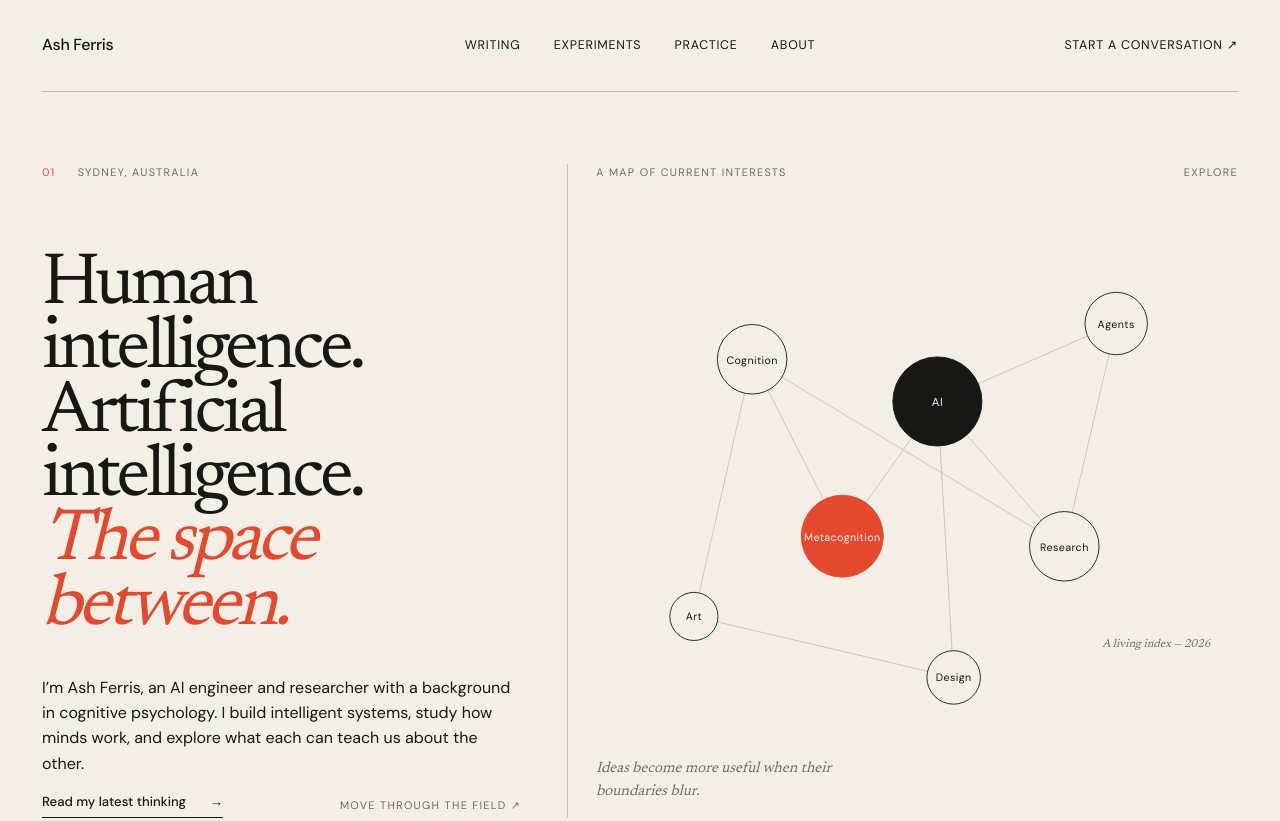
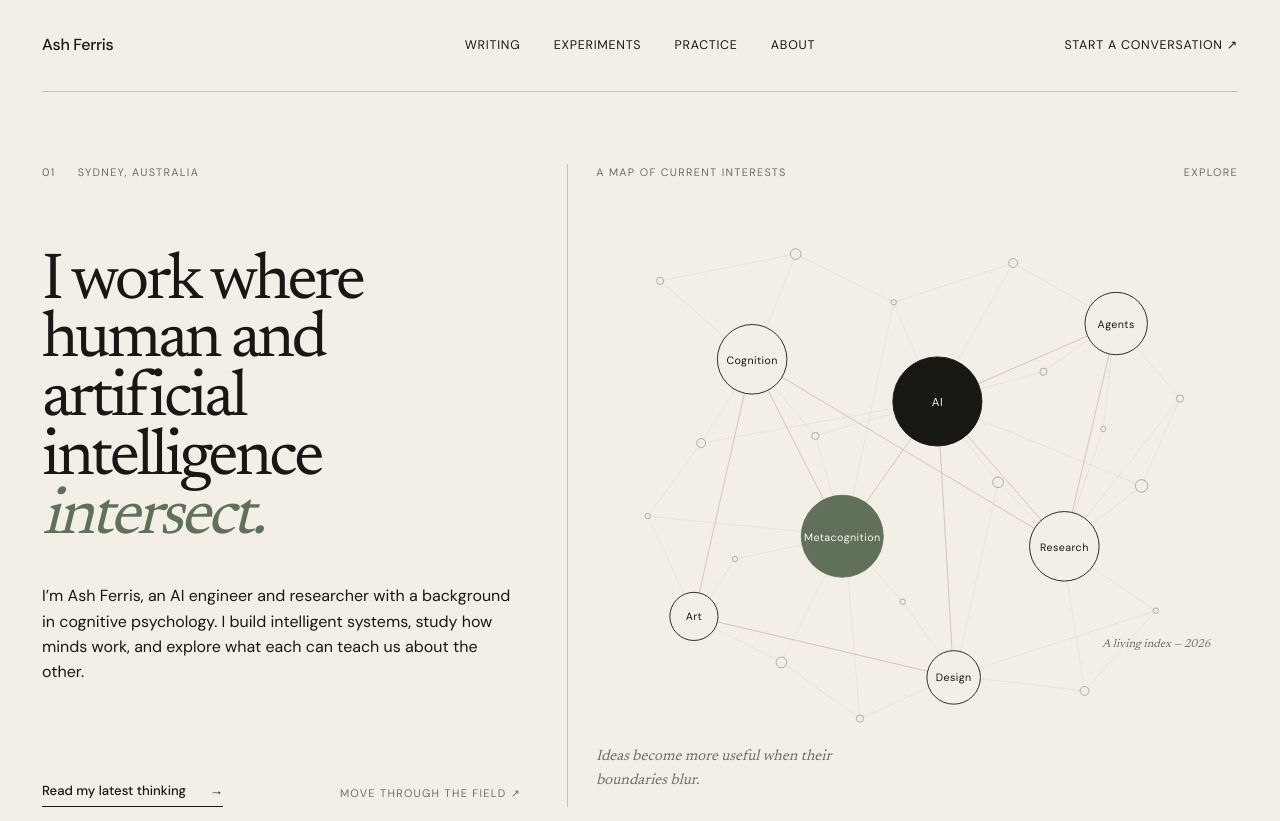
Before and after one commit to ashjferris/ashjferris.github.io, a website: page index.html in a window 1280 px wide. Shown: the top 821 px of the page. Drawn offline with Linux system fonts and the light colour scheme.

Commit message:
Refine site design and add practice page

```diff
--- a/css/style.css
+++ b/css/style.css
@@ -4,7 +4,7 @@
   --ink: #171714;
   --stone: #716d63;
   --rule: #c9c2b4;
-  --accent: #e4492e;
+  --accent: #60705a;
   --serif: "Newsreader", Georgia, serif;
   --sans: "DM Sans", "Helvetica Neue", Arial, sans-serif;
   --page: min(100% - 84px, 1516px);
@@ -30,7 +30,7 @@ a:focus-visible, button:focus-visible { outline: 2px solid var(--accent); outlin
 .eyebrow, .section-index, .kicker, .feature-meta, .field-heading, .microcopy { color: var(--stone); font-size: .68rem; letter-spacing: .12em; text-transform: uppercase; }
 .eyebrow span { color: var(--accent); margin-right: 18px; }
 h1, h2, h3, p { margin-top: 0; }
-h1 { max-width: 690px; margin: 62px 0 36px; font-family: var(--serif); font-size: clamp(3.5rem, 5.7vw, 6.55rem); font-weight: 400; line-height: .88; letter-spacing: -.055em; }
+h1 { max-width: 690px; margin: 62px 0 36px; font-family: var(--serif); font-size: clamp(3.2rem, 5.1vw, 5.8rem); font-weight: 400; line-height: .9; letter-spacing: -.05em; }
 h1 em { color: var(--accent); font-weight: 400; }
 .hero-intro { max-width: 520px; font-size: clamp(1rem, 1.25vw, 1.22rem); line-height: 1.58; }
 .hero-links { width: 100%; margin-top: auto; display: flex; justify-content: space-between; align-items: center; gap: 24px; }
@@ -40,6 +40,9 @@ h1 em { color: var(--accent); font-weight: 400; }
 .field-heading { display: flex; justify-content: space-between; }
 .knowledge-field svg { display: block; width: 100%; height: auto; max-height: 650px; overflow: visible; }
 .graph-lines line { stroke: var(--rule); stroke-width: 1; transition: stroke .25s, stroke-width .25s; }
+.graph-mesh { pointer-events: none; }
+.mesh-lines line { stroke: var(--rule); stroke-width: .7; opacity: .48; }
+.mesh-nodes circle { fill: var(--paper); stroke: var(--stone); stroke-width: .8; opacity: .7; }
 .graph-node { cursor: pointer; transform-box: fill-box; transform-origin: center; }
 .graph-node circle { fill: var(--paper); stroke: var(--ink); stroke-width: 1; transition: fill .25s, stroke .25s, stroke-width .25s; }
 .graph-node text { fill: var(--ink); font-family: var(--sans); font-size: 12px; letter-spacing: .04em; pointer-events: none; }
@@ -56,14 +59,14 @@ h1 em { color: var(--accent); font-weight: 400; }
 .ruled-section { width: var(--page); margin: 0 auto; border-top: 1px solid var(--rule); }
 .manifesto { display: grid; grid-template-columns: 2fr 10fr; gap: 24px; padding: 98px 0 112px; }
 .manifesto > div { display: grid; grid-template-columns: 6fr 4fr; gap: 8%; }
-.manifesto h2, .experiments-title-row h2, .contact-panel h2 { font-family: var(--serif); font-size: clamp(2.5rem, 4.2vw, 5rem); font-weight: 400; line-height: .96; letter-spacing: -.045em; }
+.manifesto h2, .experiments-title-row h2, .contact-panel h2 { font-family: var(--serif); font-size: clamp(2.3rem, 3.7vw, 4.4rem); font-weight: 400; line-height: .98; letter-spacing: -.04em; }
 .manifesto p:not(.section-index) { max-width: 500px; font-size: 1.08rem; }
 
 .selected-grid { display: grid; grid-template-columns: 2fr 6fr 4fr; gap: 24px; padding: 35px 0 112px; }
 .section-heading h2 { max-width: 230px; margin-top: 48px; font-family: var(--serif); font-size: 1.8rem; font-weight: 400; line-height: 1.05; }
 .feature-writing { padding-right: 10%; }
 .feature-meta { display: flex; justify-content: space-between; padding-bottom: 18px; border-bottom: 1px solid var(--rule); }
-.feature-writing h3 { max-width: 780px; margin: 32px 0 26px; font-family: var(--serif); font-size: clamp(2.7rem, 4.4vw, 5.2rem); font-weight: 400; line-height: .98; letter-spacing: -.04em; }
+.feature-writing h3 { max-width: 780px; margin: 32px 0 26px; font-family: var(--serif); font-size: clamp(2.4rem, 3.8vw, 4.6rem); font-weight: 400; line-height: 1; letter-spacing: -.035em; }
 .feature-writing > p { max-width: 620px; color: var(--stone); }
 .selected-aside { border-left: 1px solid var(--rule); padding-left: 26px; }
 .selected-aside article { min-height: 220px; padding: 0 0 30px; }
@@ -73,7 +76,7 @@ h1 em { color: var(--accent); font-weight: 400; }
 
 .practice { display: grid; grid-template-columns: 2fr 4fr 6fr; gap: 24px; padding: 35px 0 118px; }
 .practice .section-heading { grid-column: 1 / 3; display: grid; grid-template-columns: 2fr 4fr; gap: 24px; }
-.practice .section-heading h2 { max-width: 520px; margin: 0; font-size: clamp(2rem, 3vw, 3.5rem); }
+.practice .section-heading h2 { max-width: 520px; margin: 0; font-size: clamp(1.9rem, 2.7vw, 3.1rem); }
 .practice-intro { grid-column: 3; max-width: 560px; padding-top: 64px; }
 .practice-list { grid-column: 3; margin-top: 48px; }
 .practice-list article { display: grid; grid-template-columns: 44px 1.2fr 2fr; gap: 18px; padding: 25px 0 20px; border-top: 1px solid var(--rule); }
@@ -112,17 +115,22 @@ h1 em { color: var(--accent); font-weight: 400; }
 /* Interior pages */
 .page-hero, .article-shell, .content-shell { width: var(--page); margin: 0 auto; }
 .page-hero { padding: 92px 0 100px; border-bottom: 1px solid var(--rule); display: grid; grid-template-columns: 2fr 7fr 3fr; gap: 24px; }
-.page-hero h1 { grid-column: 2; margin: 0; max-width: 900px; }
+.page-hero h1 { grid-column: 2; margin: 0; max-width: 900px; font-size: clamp(2.6rem, 3.8vw, 4.4rem); line-height: .96; }
 .page-hero > p:last-child { grid-column: 3; align-self: end; color: var(--stone); }
 .writing-list { width: var(--page); margin: 0 auto; padding-bottom: 100px; }
 .writing-item { display: grid; grid-template-columns: 2fr 7fr 3fr; gap: 24px; padding: 40px 0 50px; border-bottom: 1px solid var(--rule); }
-.writing-item h2 { margin: 0; font-family: var(--serif); font-size: clamp(2.1rem, 4vw, 4.8rem); font-weight: 400; line-height: .98; letter-spacing: -.04em; }
+.writing-item h2 { margin: 0; font-family: var(--serif); font-size: clamp(1.8rem, 3.1vw, 3.8rem); font-weight: 400; line-height: 1.02; letter-spacing: -.03em; }
 .writing-item aside { color: var(--stone); font-size: .84rem; }
+.practice-page { width: var(--page); margin: 0 auto 120px; border-top: 1px solid var(--rule); }
+.practice-page article { display: grid; grid-template-columns: 2fr 4fr 6fr; gap: 24px; padding: 32px 0 38px; border-bottom: 1px solid var(--rule); }
+.practice-page article > span { color: var(--accent); font-size: .7rem; }
+.practice-page h2 { margin: 0; font-family: var(--serif); font-size: clamp(1.8rem, 2.7vw, 3.1rem); font-weight: 400; line-height: 1; }
+.practice-page p { max-width: 560px; color: var(--stone); }
 .article-shell { display: grid; grid-template-columns: 2fr 7fr 3fr; gap: 24px; padding: 75px 0 120px; }
 .article-meta { color: var(--stone); font-size: .75rem; text-transform: uppercase; letter-spacing: .1em; }
 .article-body { grid-column: 2; max-width: 790px; }
 .article-body .standfirst { font-family: var(--serif); font-size: 1.75rem; line-height: 1.25; }
-.article-body h2 { margin: 70px 0 22px; font-family: var(--serif); font-size: 2.6rem; font-weight: 400; line-height: 1.05; }
+.article-body h2 { margin: 64px 0 22px; font-family: var(--serif); font-size: 2rem; font-weight: 400; line-height: 1.1; }
 .article-body h3 { margin-top: 42px; font-size: 1rem; text-transform: uppercase; letter-spacing: .08em; }
 .article-body p { font-family: var(--serif); font-size: 1.18rem; line-height: 1.7; }
 .article-aside { color: var(--stone); font-size: .78rem; }
@@ -150,6 +158,8 @@ h1 em { color: var(--accent); font-weight: 400; }
   .knowledge-field { border-left: 0; border-top: 1px solid var(--rule); padding: 25px 0 0; }
   .field-detail { left: 0; }
   .manifesto, .selected-grid, .practice, .contact-panel, .page-hero, .writing-item, .article-shell, .about-grid { grid-template-columns: 1fr 2fr; }
+  .practice-page article { grid-template-columns: 1fr 2fr; }
+  .practice-page article p { grid-column: 2; }
   .manifesto > div { grid-template-columns: 1fr; }
   .selected-grid .section-heading { grid-column: 1 / -1; }
   .feature-writing { grid-column: 1 / -1; }
@@ -171,12 +181,14 @@ h1 em { color: var(--accent); font-weight: 400; }
   .header-contact span { font-size: 1rem; }
   .hero { min-height: auto; gap: 30px; }
   .hero-copy { min-height: 580px; }
-  h1 { margin-top: 46px; font-size: clamp(3.2rem, 15vw, 5rem); }
+  h1 { margin-top: 46px; font-size: clamp(2.9rem, 13vw, 4.4rem); }
   .hero-links { align-items: flex-end; }
   .microcopy { max-width: 90px; text-align: right; }
   .knowledge-field svg { margin: 20px 0; }
   .field-detail { position: static; }
   .manifesto, .selected-grid, .practice, .contact-panel, .page-hero, .writing-item, .article-shell, .about-grid { grid-template-columns: 1fr; }
+  .practice-page article { grid-template-columns: 34px 1fr; }
+  .practice-page article p { grid-column: 2; }
   .manifesto { padding: 70px 0; }
   .manifesto > div, .selected-grid .section-heading, .feature-writing, .selected-aside, .practice .section-heading, .practice-intro, .practice-list, .contact-panel > div, .circle-link, .page-hero h1, .page-hero > p:last-child, .writing-item > *, .article-body, .about-grid h1, .about-main, .about-aside { grid-column: 1; }
   .selected-aside, .about-aside { border-left: 0; padding-left: 0; border-top: 1px solid var(--rule); padding-top: 28px; }
@@ -191,7 +203,7 @@ h1 em { color: var(--accent); font-weight: 400; }
   .site-footer div { flex-wrap: wrap; }
   .site-footer > a { justify-self: start; }
   .page-hero { padding: 60px 0; }
-  .page-hero h1 { font-size: 3.4rem; }
+  .page-hero h1 { font-size: 2.5rem; }
   .article-shell { padding-top: 45px; }
   .article-body .standfirst { font-size: 1.45rem; }
   .article-body p { font-size: 1.08rem; }
--- a/index.html
+++ b/index.html
@@ -19,7 +19,7 @@
     <nav aria-label="Primary navigation">
       <a href="writing.html">Writing</a>
       <a href="experiments.html">Experiments</a>
-      <a href="#practice">Practice</a>
+      <a href="practice.html">Practice</a>
       <a href="about.html">About</a>
     </nav>
     <a class="header-contact" href="mailto:ashjferris@gmail.com">Start a conversation <span aria-hidden="true">↗</span></a>
@@ -29,7 +29,7 @@
     <section class="hero" aria-labelledby="hero-title">
       <div class="hero-copy">
         <p class="eyebrow"><span>01</span> Sydney, Australia</p>
-        <h1 id="hero-title">Human intelligence.<br>Artificial intelligence.<br><em>The space between.</em></h1>
+        <h1 id="hero-title">I work where human and<br>artificial intelligence <em>intersect.</em></h1>
         <p class="hero-intro">I’m Ash Ferris, an AI engineer and researcher with a background in cognitive psychology. I build intelligent systems, study how minds work, and explore what each can teach us about the other.</p>
         <div class="hero-links">
           <a class="text-link" href="writing.html">Read my latest thinking <span aria-hidden="true">→</span></a>
@@ -53,38 +53,105 @@
             <line data-from="art" data-to="design"></line>
             <line data-from="design" data-to="ai"></line>
           </g>
+          <g class="graph-mesh" aria-hidden="true">
+            <g class="mesh-lines">
+              <line x1="72" y1="112" x2="176" y2="203"></line>
+              <line x1="72" y1="112" x2="224" y2="82"></line>
+              <line x1="224" y1="82" x2="334" y2="136"></line>
+              <line x1="334" y1="136" x2="380" y2="247"></line>
+              <line x1="334" y1="136" x2="468" y2="92"></line>
+              <line x1="468" y1="92" x2="582" y2="157"></line>
+              <line x1="582" y1="157" x2="655" y2="244"></line>
+              <line x1="655" y1="244" x2="612" y2="342"></line>
+              <line x1="612" y1="342" x2="523" y2="411"></line>
+              <line x1="523" y1="411" x2="628" y2="482"></line>
+              <line x1="628" y1="482" x2="548" y2="572"></line>
+              <line x1="548" y1="572" x2="403" y2="555"></line>
+              <line x1="403" y1="555" x2="296" y2="603"></line>
+              <line x1="296" y1="603" x2="208" y2="540"></line>
+              <line x1="208" y1="540" x2="112" y2="491"></line>
+              <line x1="112" y1="491" x2="58" y2="376"></line>
+              <line x1="58" y1="376" x2="118" y2="294"></line>
+              <line x1="118" y1="294" x2="176" y2="203"></line>
+              <line x1="224" y1="82" x2="176" y2="203"></line>
+              <line x1="334" y1="136" x2="279" y2="398"></line>
+              <line x1="468" y1="92" x2="380" y2="247"></line>
+              <line x1="655" y1="244" x2="523" y2="411"></line>
+              <line x1="612" y1="342" x2="380" y2="247"></line>
+              <line x1="628" y1="482" x2="403" y2="555"></line>
+              <line x1="548" y1="572" x2="523" y2="411"></line>
+              <line x1="296" y1="603" x2="279" y2="398"></line>
+              <line x1="208" y1="540" x2="279" y2="398"></line>
+              <line x1="58" y1="376" x2="279" y2="398"></line>
+              <line x1="118" y1="294" x2="380" y2="247"></line>
+              <line x1="246" y1="286" x2="176" y2="203"></line>
+              <line x1="246" y1="286" x2="279" y2="398"></line>
+              <line x1="246" y1="286" x2="380" y2="247"></line>
+              <line x1="451" y1="338" x2="380" y2="247"></line>
+              <line x1="451" y1="338" x2="523" y2="411"></line>
+              <line x1="451" y1="338" x2="403" y2="555"></line>
+              <line x1="344" y1="472" x2="279" y2="398"></line>
+              <line x1="344" y1="472" x2="403" y2="555"></line>
+              <line x1="502" y1="214" x2="380" y2="247"></line>
+              <line x1="502" y1="214" x2="582" y2="157"></line>
+              <line x1="156" y1="424" x2="112" y2="491"></line>
+              <line x1="156" y1="424" x2="279" y2="398"></line>
+              <line x1="569" y1="278" x2="582" y2="157"></line>
+              <line x1="569" y1="278" x2="523" y2="411"></line>
+            </g>
+            <g class="mesh-nodes">
+              <circle cx="72" cy="112" r="4"></circle>
+              <circle cx="224" cy="82" r="6"></circle>
+              <circle cx="334" cy="136" r="3"></circle>
+              <circle cx="468" cy="92" r="5"></circle>
+              <circle cx="655" cy="244" r="4"></circle>
+              <circle cx="612" cy="342" r="7"></circle>
+              <circle cx="628" cy="482" r="3"></circle>
+              <circle cx="548" cy="572" r="5"></circle>
+              <circle cx="296" cy="603" r="4"></circle>
+              <circle cx="208" cy="540" r="6"></circle>
+              <circle cx="58" cy="376" r="3"></circle>
+              <circle cx="118" cy="294" r="5"></circle>
+              <circle cx="246" cy="286" r="4"></circle>
+              <circle cx="451" cy="338" r="6"></circle>
+              <circle cx="344" cy="472" r="3"></circle>
+              <circle cx="502" cy="214" r="4"></circle>
+              <circle cx="156" cy="424" r="3"></circle>
+              <circle cx="569" cy="278" r="3"></circle>
+            </g>
+          </g>
           <g class="graph-node graph-node--major" data-node="ai" data-x="380" data-y="247">
-            <a href="#practice" aria-label="Explore artificial intelligence">
+            <a tabindex="0" aria-label="Explore artificial intelligence">
               <circle r="50"></circle><text text-anchor="middle" dy="5">AI</text>
             </a>
           </g>
           <g class="graph-node" data-node="cognition" data-x="176" data-y="203">
-            <a href="writing.html" aria-label="Explore cognition writing">
+            <a tabindex="0" aria-label="Explore cognition writing">
               <circle r="39"></circle><text text-anchor="middle" dy="5">Cognition</text>
             </a>
           </g>
           <g class="graph-node graph-node--accent" data-node="metacognition" data-x="279" data-y="398">
-            <a href="metacognition.html" aria-label="Read about metacognition">
+            <a tabindex="0" aria-label="Read about metacognition">
               <circle r="46"></circle><text text-anchor="middle" dy="5">Metacognition</text>
             </a>
           </g>
           <g class="graph-node" data-node="agents" data-x="582" data-y="157">
-            <a href="#practice" aria-label="Explore agentic systems">
+            <a tabindex="0" aria-label="Explore agentic systems">
               <circle r="35"></circle><text text-anchor="middle" dy="5">Agents</text>
             </a>
           </g>
           <g class="graph-node" data-node="research" data-x="523" data-y="411">
-            <a href="writing.html" aria-label="Explore research notes">
+            <a tabindex="0" aria-label="Explore research notes">
               <circle r="39"></circle><text text-anchor="middle" dy="5">Research</text>
             </a>
           </g>
           <g class="graph-node graph-node--small" data-node="art" data-x="112" data-y="491">
-            <a href="about.html" aria-label="Explore art and creative practice">
+            <a tabindex="0" aria-label="Explore art and creative practice">
               <circle r="27"></circle><text text-anchor="middle" dy="4">Art</text>
             </a>
           </g>
           <g class="graph-node graph-node--small" data-node="design" data-x="403" data-y="555">
-            <a href="about.html" aria-label="Explore design interests">
+            <a tabindex="0" aria-label="Explore design interests">
               <circle r="30"></circle><text text-anchor="middle" dy="4">Design</text>
             </a>
           </g>
--- /dev/null
+++ b/practice.html
@@ -0,0 +1,23 @@
+<!doctype html>
+<html lang="en">
+<head>
+  <meta charset="utf-8"><meta name="viewport" content="width=device-width, initial-scale=1"><meta name="description" content="Ash Ferris designs and delivers reliable AI and data systems across engineering, evaluation, and human-centred workflows.">
+  <title>Practice — Ash Ferris</title>
+  <link rel="preconnect" href="https://fonts.googleapis.com"><link rel="preconnect" href="https://fonts.gstatic.com" crossorigin><link href="https://fonts.googleapis.com/css2?family=DM+Sans:wght@400;500&family=Newsreader:opsz,wght@6..72,400;6..72,500&display=swap" rel="stylesheet"><link rel="stylesheet" href="dist/css/style.css">
+</head>
+<body>
+  <a class="skip-link" href="#main">Skip to content</a>
+  <header class="site-header"><a class="wordmark" href="index.html">Ash Ferris</a><nav aria-label="Primary navigation"><a href="writing.html">Writing</a><a href="experiments.html">Experiments</a><a href="practice.html" aria-current="page">Practice</a><a href="about.html">About</a></nav><a class="header-contact" href="mailto:ashjferris@gmail.com">Start a conversation <span aria-hidden="true">↗</span></a></header>
+  <main id="main">
+    <section class="page-hero"><p class="section-index">Practice — Applied AI</p><h1>From ambiguous human work to reliable AI systems.</h1><p>I design and deliver production AI and data systems, connecting technical architecture with the people and workflows they need to support.</p></section>
+    <section class="practice-page" aria-label="Areas of practice">
+      <article><span>01</span><h2>Agentic systems</h2><p>Orchestration, tools, retrieval, integration, and the practical work of making agents useful.</p></article>
+      <article><span>02</span><h2>Evaluation</h2><p>Golden datasets, historical replay, behavioural testing, observability, cost, and latency.</p></article>
+      <article><span>03</span><h2>Human systems</h2><p>Technical discovery with domain experts, explainability, trust, and graceful escalation.</p></article>
+      <article><span>04</span><h2>Research to strategy</h2><p>Turning emerging evidence into clear decisions, experiments, and durable technical patterns.</p></article>
+    </section>
+    <section class="contact-panel ruled-section"><p class="section-index">Work together</p><div><h2>Have a complex AI problem?</h2><p>I’m always interested in thoughtful conversations about intelligent systems, evaluation, and translating difficult human work into reliable software.</p></div><a class="circle-link" href="mailto:ashjferris@gmail.com"><span>Get in<br>touch</span><span aria-hidden="true">↗</span></a></section>
+  </main>
+  <footer class="site-footer"><p>© 2026 Ash Ferris</p><div><a href="https://www.linkedin.com/in/ashjferris/">LinkedIn</a><a href="https://github.com/ashjferris">GitHub</a><a href="https://medium.com/@ashjferris">Medium</a><a href="mailto:ashjferris@gmail.com">Email</a></div><a href="#main">Back to top ↑</a></footer>
+</body>
+</html>
```
Also changed, not shown: about.html (+1 -1 lines), contact.html (+1 -1 lines), experiments.html (+1 -1 lines), metacognition.html (+1 -1 lines), writing.html (+1 -1 lines), dist/css/style.css.
